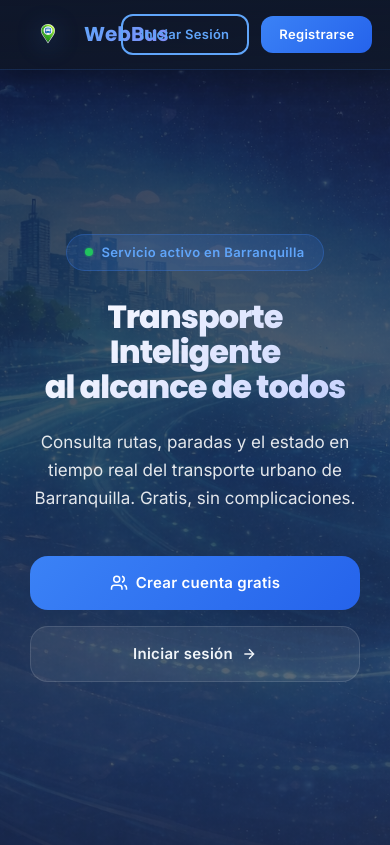
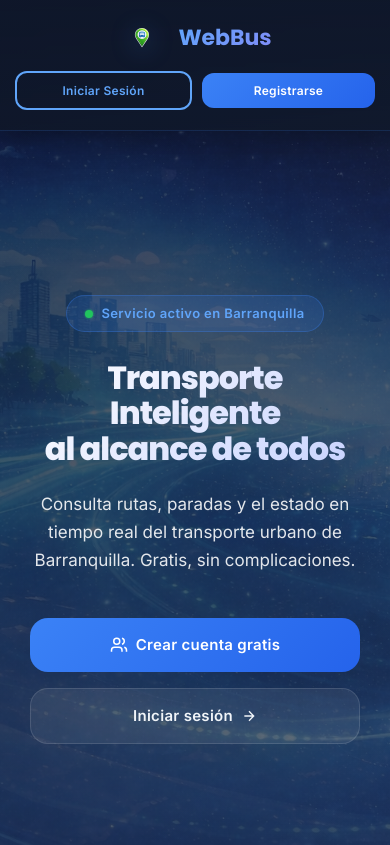
Before and after one commit to marlonpertuz332max/webbus, a PHP site: page /WebBusapp/WebBus/iniciowebbus/index.html in a window 390 px wide. Shown: the top 845 px of the page. Run offline with PHP 8.4, Linux system fonts and the light colour scheme.

Commit message:
Mejora estética responsive en header y CTA del inicio para móviles

```diff
--- a/WebBus/iniciowebbus/styles.css
+++ b/WebBus/iniciowebbus/styles.css
@@ -498,7 +498,44 @@
         flex-direction: column;
     }
 
+    /* Mejora header en celular */
+    .wb-header {
+        flex-direction: column;
+        gap: 16px;
+        padding: 20px 15px;
+    }
+
+    .wb-header-actions {
+        width: 100%;
+        justify-content: center;
+        gap: 10px;
+    }
+
+    .wb-header-actions .wb-btn {
+        flex: 1;
+        text-align: center;
+        padding: 8px 10px;
+        font-size: 12px;
+    }
+
     .wb-logo span {
-        font-size: 20px;
+        font-size: 22px;
+    }
+
+    /* Mejora CTA Final en celular */
+    .wb-cta {
+        margin: 30px 15px;
+        padding: 40px 20px;
+    }
+
+    .wb-cta h2 {
+        font-size: 22px;
+    }
+
+    .wb-cta .wb-btn-lg {
+        padding: 14px 16px;
+        font-size: 14px;
+        width: 100%;
+        display: block;
     }
 }
```
